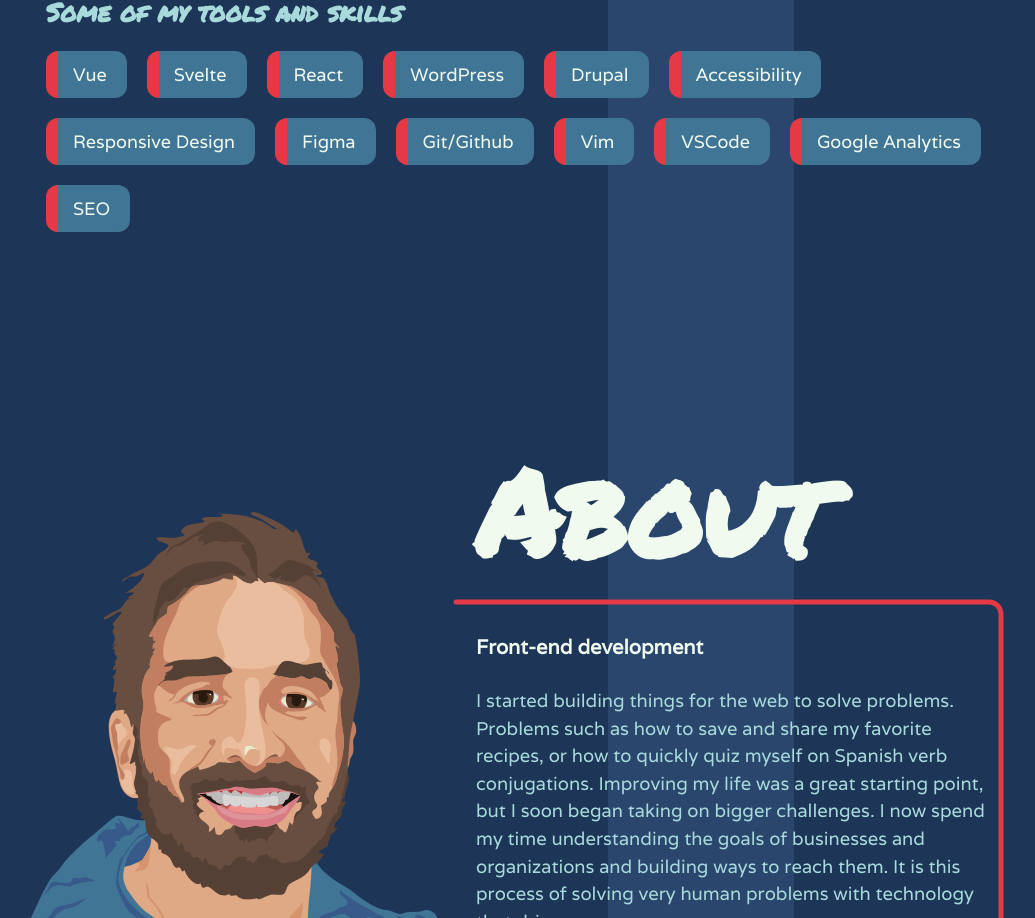
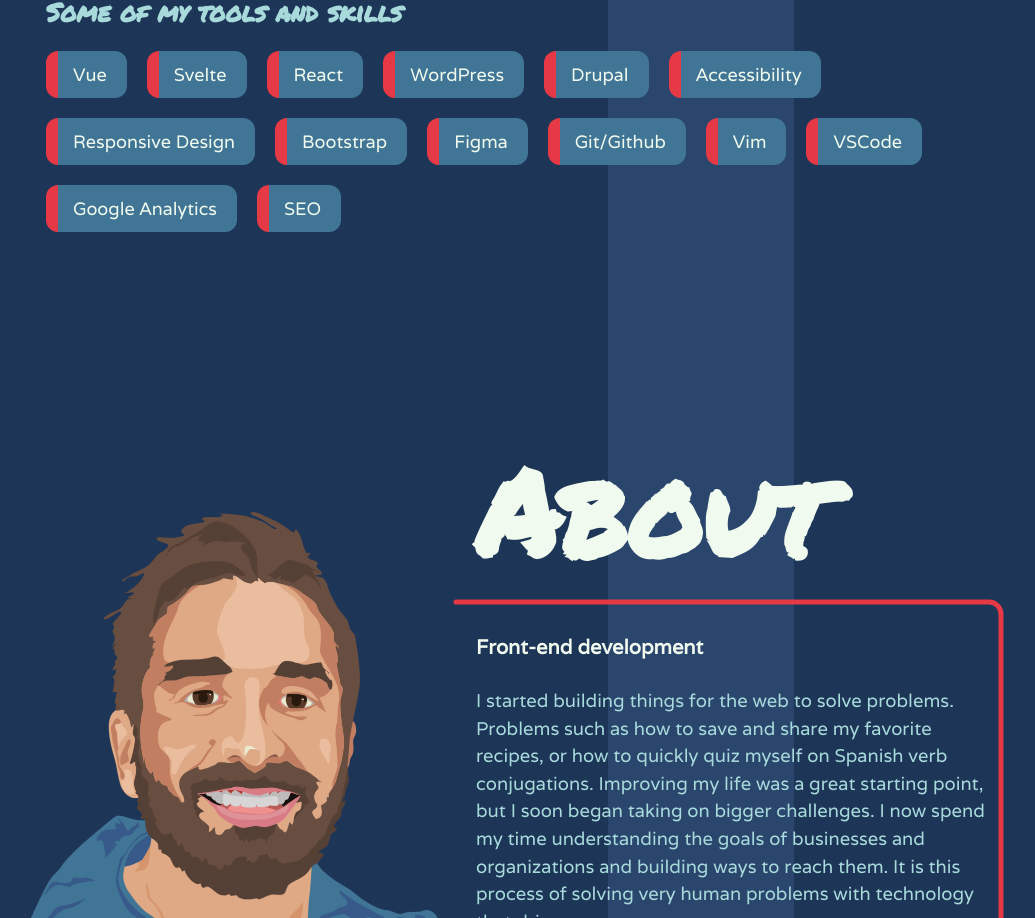
Before and after one commit to NickCalderone/developer-portfolio, a Nuxt app: page / in a window 1280 px wide. Shown: the part 1498-2416 px from the top of the page, without its empty margins (134-1169 px from the left). Built offline with nearby package versions, Linux system fonts and the light colour scheme.

Commit message:
added Bootstrap

```diff
--- a/components/Tools.vue
+++ b/components/Tools.vue
@@ -5,7 +5,7 @@ export default {
 
 		return {
 
-			tools: ["Vue", "Svelte", "React", "WordPress", "Drupal", "Accessibility", "Responsive Design", "Figma", "Git/Github", "Vim", "VSCode", "Google Analytics", "SEO"]
+			tools: ["Vue", "Svelte", "React", "WordPress", "Drupal", "Accessibility", "Responsive Design","Bootstrap", "Figma", "Git/Github", "Vim", "VSCode", "Google Analytics", "SEO"]
 
 		}
 
```
